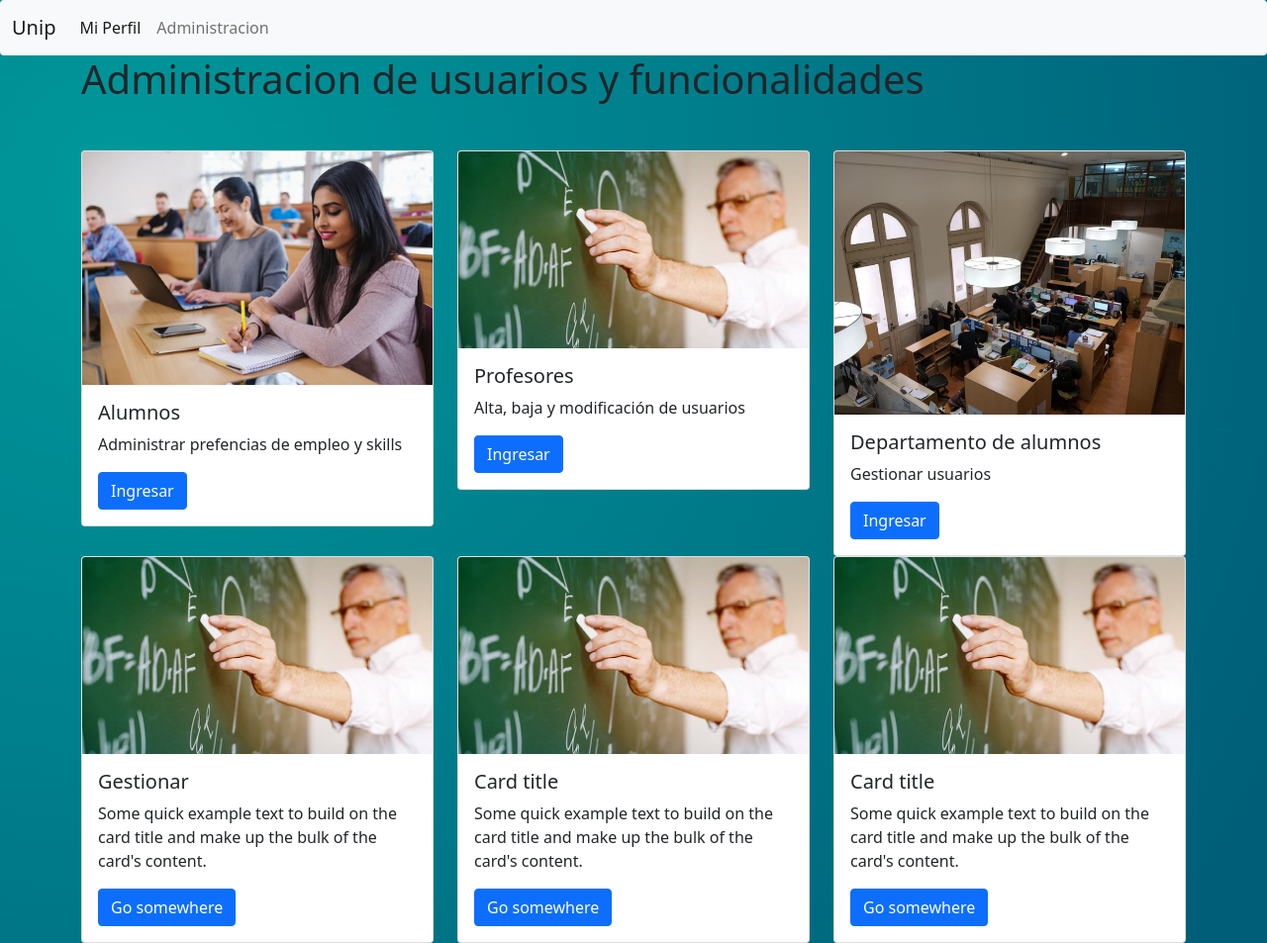
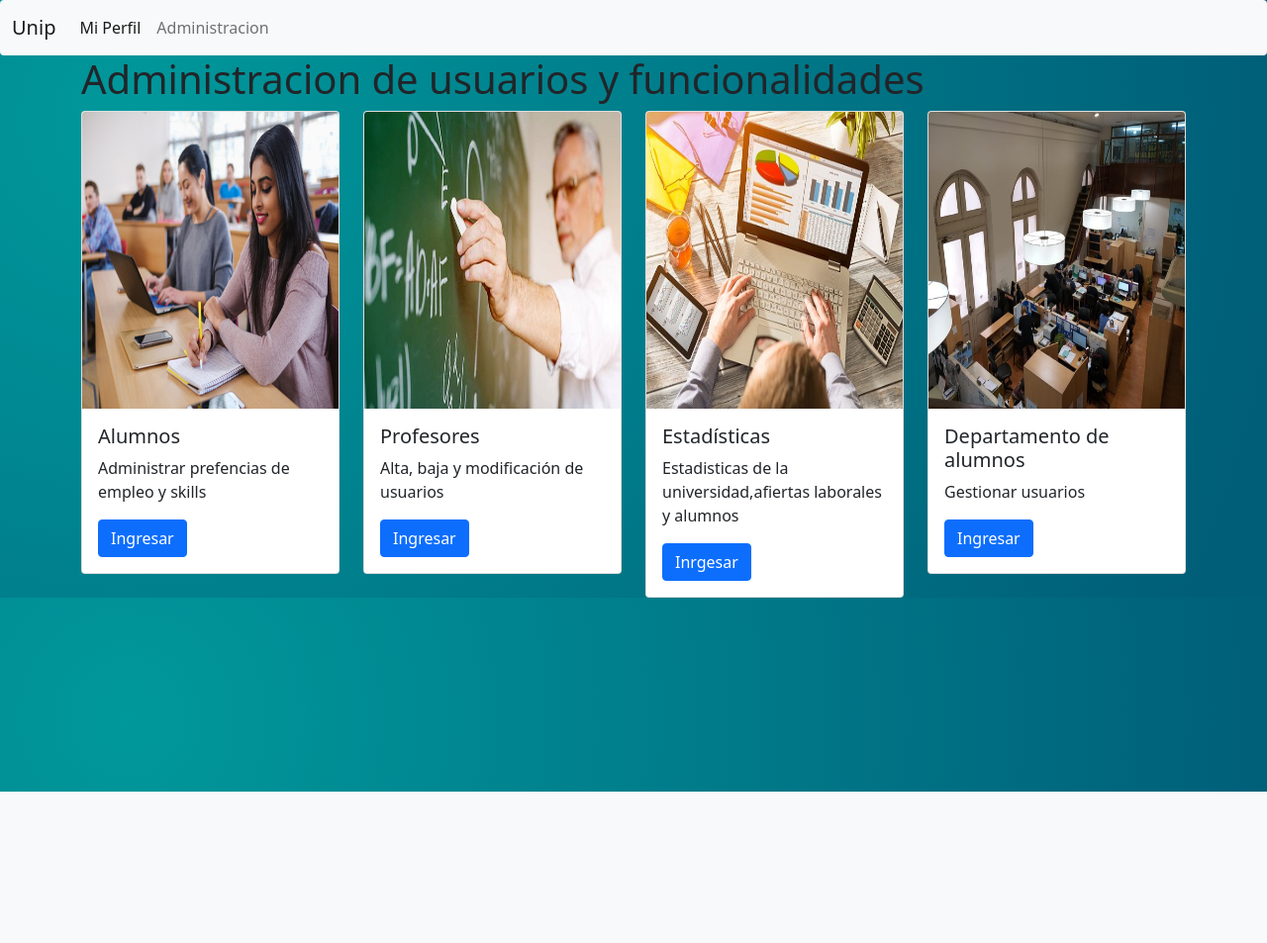
Before and after one commit to riascas/UniP, a PHP site: page /pantalla-principal-administrador.html in a window 1280 px wide. Shown: the whole page at 99% size. After the commit the page ends 800 px from the top, so only its background shows below. Run offline with PHP 8.4, Linux system fonts and the light colour scheme.

Commit message:
Cambios pantalla principal administrador

```diff
--- a/estilo.css
+++ b/estilo.css
@@ -19,3 +19,9 @@ body{
     -ms-transform: translateY(-50%);
     transform: translateY(-50%);
   }
+
+
+.fotos-administrador {
+    height: 300px;
+
+}
--- /dev/null
+++ b/fontawesome/css/fotos-administrador.css
@@ -0,0 +1,4 @@
+
+.fotos-administrador {
+    height: 300px;
+}
--- a/pantalla-principal-administrador.html
+++ b/pantalla-principal-administrador.html
@@ -8,14 +8,12 @@
   <link href="https://cdn.jsdelivr.net/npm/bootstrap@5.0.2/dist/css/bootstrap.min.css" rel="stylesheet"
     integrity="sha384-EVSTQN3/azprG1Anm3QDgpJLIm9Nao0Yz1ztcQTwFspd3yD65VohhpuuCOmLASjC" crossorigin="anonymous">
   <link rel="stylesheet" href="estilo.css">
+  <link rel="stylesheet" href="css/fotos-administrador.css">
+
   <link rel="stylesheet" href="./fontawesome/css/all.css">
   <title>Pantalla principal </title>
   <script src="https://ajax.googleapis.com/ajax/libs/jquery/3.6.0/jquery.min.js"></script>
 </head>
-
-<body>
-
-
 <nav class="navbar navbar-expand-lg navbar-light bg-light rounded">
   <div class="container-fluid">
     <a class="navbar-brand" href="#">Unip</a>
@@ -56,25 +54,17 @@
   </div>
 </nav>
                           <!-- Fin navbar -->
-    <!--INICIO TARJETAS-->
 
-    <div class="col-md-12">
-    </div>
+<body>
     <div class="container">
-      <div class="col-md-12">
         <h1>Administracion de usuarios y funcionalidades</h1>
-      </div>
-          <div class="row shadow mt-5">
 
-          </div> <!--Fin del div para H1-->
                             <!--inicio de componentes para la pantalla inicial 1-->
                   <div class="row">
-                          <div class="col-md-12">
-                          </div>
 
-                          <div class="col-md-4">
+                          <div class="col-md-3 col-12">
                             <div class="card">
-                              <img src="Alumnos.jpg" class="card-img-top" alt="...">
+                              <img src="Alumnos.jpg"  class="card-img-top fotos-administrador" alt="...">
                               <div class="card-body">
                                 <h5 class="card-title">Alumnos</h5>
                                 <p class="card-text">Administrar prefencias de empleo y skills</p>
@@ -82,9 +72,11 @@
                               </div>
                             </div>
                           </div>
-                            <div class="col-md-4">
+
+
+                            <div class="col-md-3 col-12">
                               <div class="card">
-                                <img src="profesor.jpg" class="card-img-top" alt="...">
+                                <img src="profesor.jpg" class="card-img-top fotos-administrador" alt="...">
                                   <div class="card-body">
                                   <h5 class="card-title">Profesores</h5>
                                   <p class="card-text">Alta, baja y modificación de usuarios</p>
@@ -92,58 +84,38 @@
                                 </div>
                               </div>
                             </div>
-                            <div class="col-md-4">
+
+                            <div class="col-md-3 col-12">
                               <div class="card">
-                                <img src="departamento-alumnos.jpg" class="card-img-top" alt="...">
+                                <img src="estadisticas.jpeg" class="card-img-top fotos-administrador" alt="...">
+                                <div class="card-body">
+                                  <h5 class="card-title">Estadísticas</h5>
+                                  <p class="card-text">Estadisticas de la universidad,afiertas laborales y alumnos</p>
+                                  <a href="estadisticas.html" class="btn btn-primary">Inrgesar</a>
+                                </div>
+                              </div>
+                            </div>
+
+
+                            <div class="col-md-3 col-12">
+                              <div class="card">
+                                <img src="departamento-alumnos.jpg" class="card-img-top fotos-administrador" alt="...">
                                 <div class="card-body">
                                   <h5 class="card-title">Departamento de alumnos</h5>
                                   <p class="card-text">Gestionar usuarios</p>
                                   <a href="#" class="btn btn-primary">Ingresar</a>
                                 </div>
                               </div>
+                            </div>
 
-                        </div>
+
+
                           <!--Fin de componentes para la pantalla inicial 1-->
 
                           <!--inicio de componentes para la pantalla inicial 2-->
                   </div>
 
-                  <div class="row">
 
-
-                    <div class="col-md-4">
-                      <div class="card">
-                        <img src="profesor.jpg" class="card-img-top" alt="...">
-
-                        <div class="card-body">
-                          <h5 class="card-title">Gestionar </h5>
-                          <p class="card-text">Some quick example text to build on the card title and make up the bulk of the card's content.</p>
-                          <a href="profesor.jpg" class="btn btn-primary">Go somewhere</a>
-                        </div>
-                      </div>
-                  </div>
-                  <div class="col-md-4">
-                    <div class="card">
-                      <img src="profesor.jpg" class="card-img-top" alt="...">
-
-                      <div class="card-body">
-                        <h5 class="card-title">Card title</h5>
-                        <p class="card-text">Some quick example text to build on the card title and make up the bulk of the card's content.</p>
-                        <a href="profesor.jpg" class="btn btn-primary">Go somewhere</a>
-                      </div>
-                    </div>
-                  </div>
-                  <div class="col-md-4">
-                    <div class="card">
-                      <img src="profesor.jpg" class="card-img-top" alt="...">
-
-                      <div class="card-body">
-                        <h5 class="card-title">Card title</h5>
-                        <p class="card-text">Some quick example text to build on the card title and make up the bulk of the card's content.</p>
-                        <a href="#" class="btn btn-primary">Go somewhere</a>
-                      </div>
-                    </div>
-                </div>
 
       </div>   <!--fin del container-->
   </body>
```
Also changed, not shown: estadisticas.html (added, +64 -0 lines), js-estadisticas.js (added, +34 -0 lines), estadisticas.jpeg (added). Lines whose indentation alone changed are shown as unchanged.
